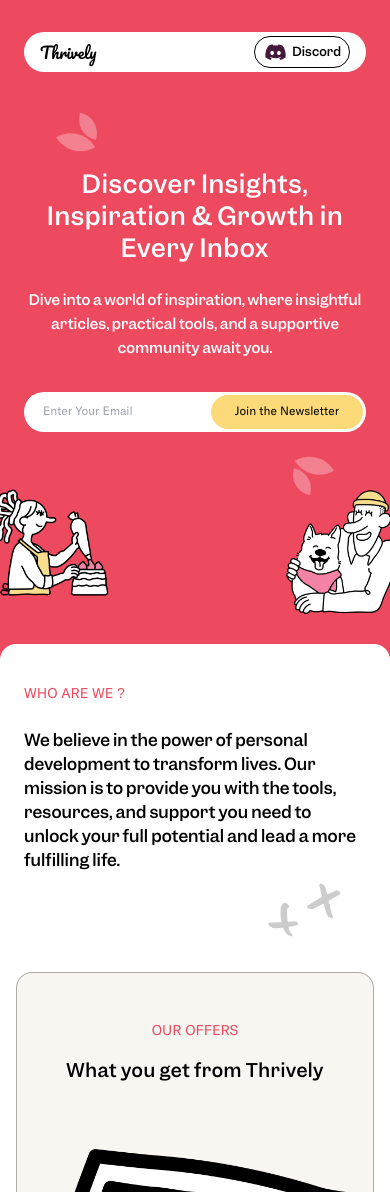
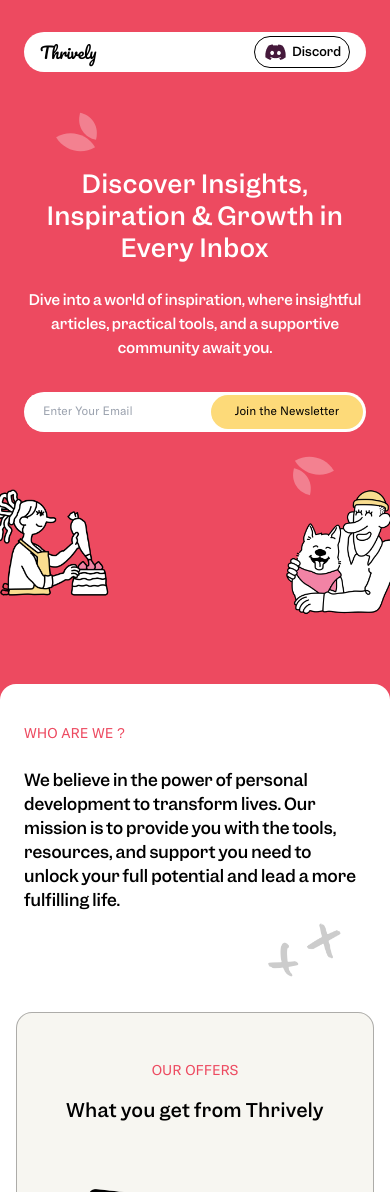
Before and after one commit to King-OJ/thrively, a Next.js app: page / in a window 390 px wide. Shown: the top 1192 px of the page. Built offline with nearby package versions, Linux system fonts and the light colour scheme.

Commit message:
final mobile adjustment

```diff
--- a/components/WhoAreWe.tsx
+++ b/components/WhoAreWe.tsx
@@ -2,7 +2,7 @@ import Image from "next/image";
 
 export default function WhoAreWe() {
   return (
-    <section className="-mt-[200px] md:-mt-[50px] bg-white relative rounded-tr-2xl rounded rounded-tl-2xl overflow-hidden">
+    <section className="-mt-[160px] md:-mt-[50px] bg-white relative rounded-tr-2xl rounded rounded-tl-2xl overflow-hidden">
       <div className="max-w-xl mx-6 md:mx-auto pt-10 pb-20 md:py-20">
         <h4 className="subtitle">who are we ?</h4>
         <p className="mt-6 text-base md:text-lg ">
```
